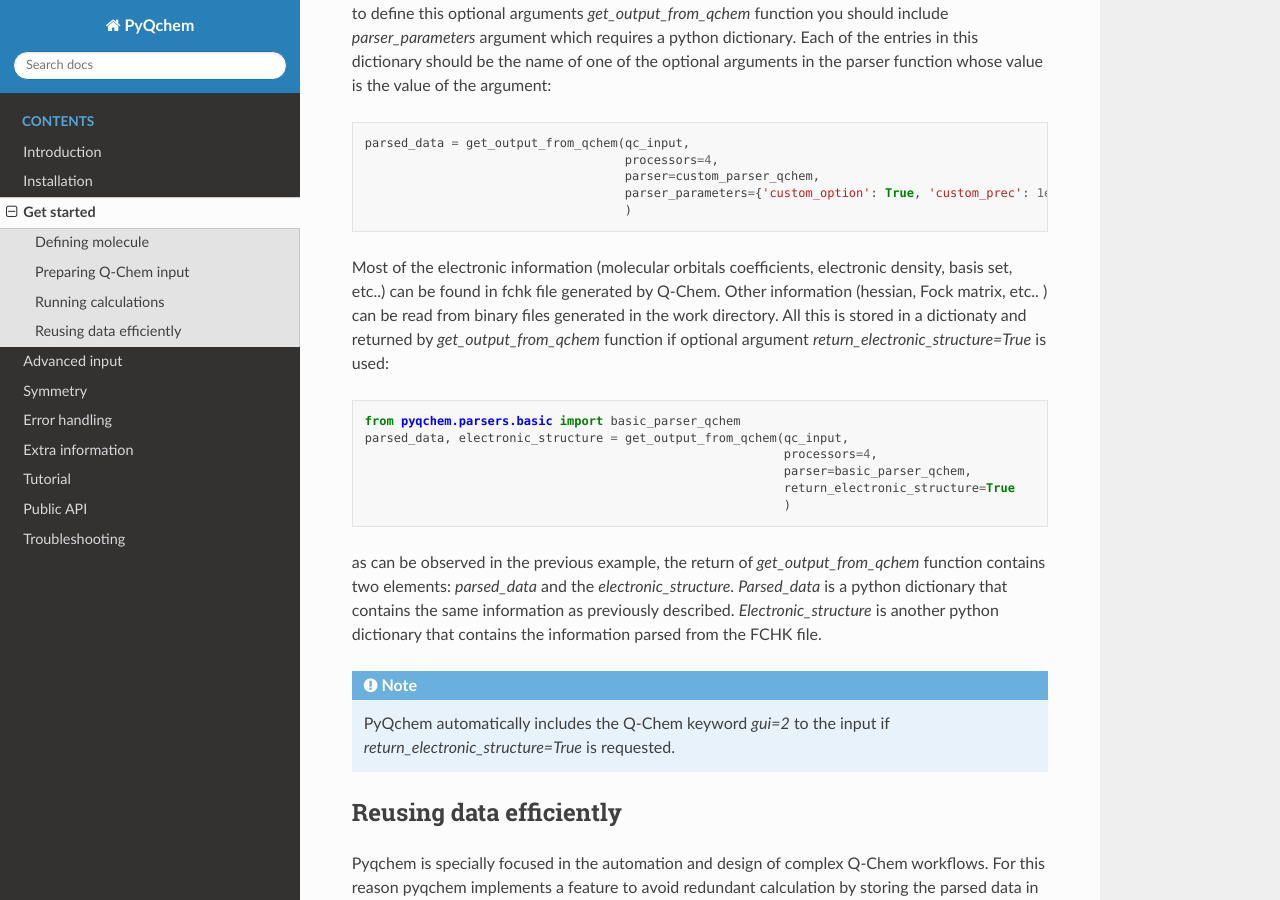
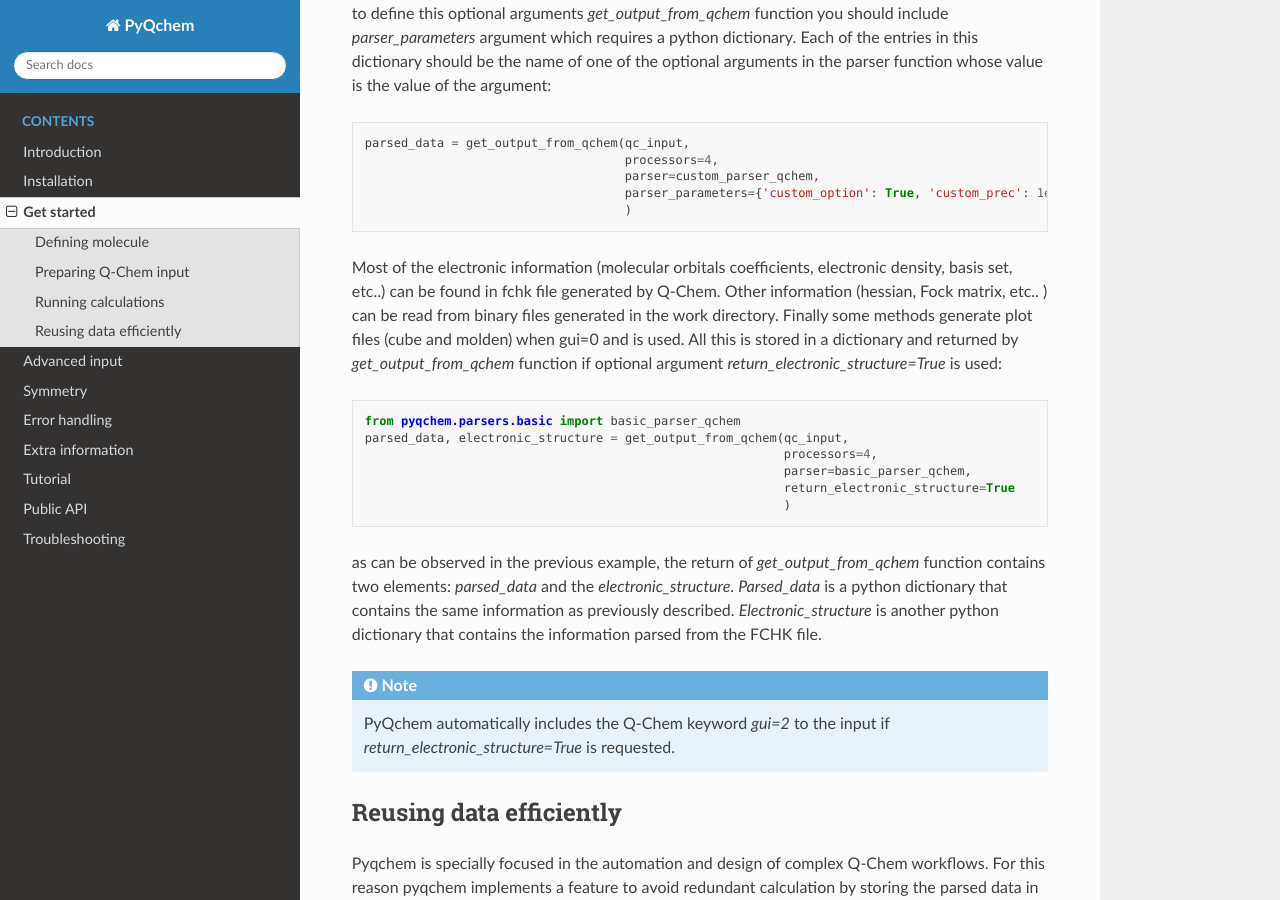
Before and after one commit to abelcarreras/PyQchem, a Sphinx documentation site: the page built from docs/starting.rst, in a window 1280 px wide and 900 px high, scrolled down 3452 px. Built offline with Sphinx 7.4.7 and the Read the Docs theme 3.1.0, drawn with Linux system fonts in a browser that asks for light colours.

Commit message:
update documentation

```diff
--- a/docs/starting.rst
+++ b/docs/starting.rst
@@ -193,8 +193,9 @@ arguments in the parser function whose value is the value of the argument:
 
 Most of the electronic information (molecular orbitals coefficients, electronic density, basis set, etc..) can be found
 in fchk file generated by Q-Chem. Other information (hessian, Fock matrix, etc.. ) can be read from binary files generated
-in the work directory. All this is stored in a dictionaty and returned by *get_output_from_qchem* function if
-optional argument *return_electronic_structure=True* is used:
+in the work directory. Finally some methods generate plot files (cube and molden) when gui=0 and is used.
+All this is stored in a dictionary and returned by *get_output_from_qchem* function if optional
+argument *return_electronic_structure=True* is used:
 
 ..  code-block:: python
 
```
